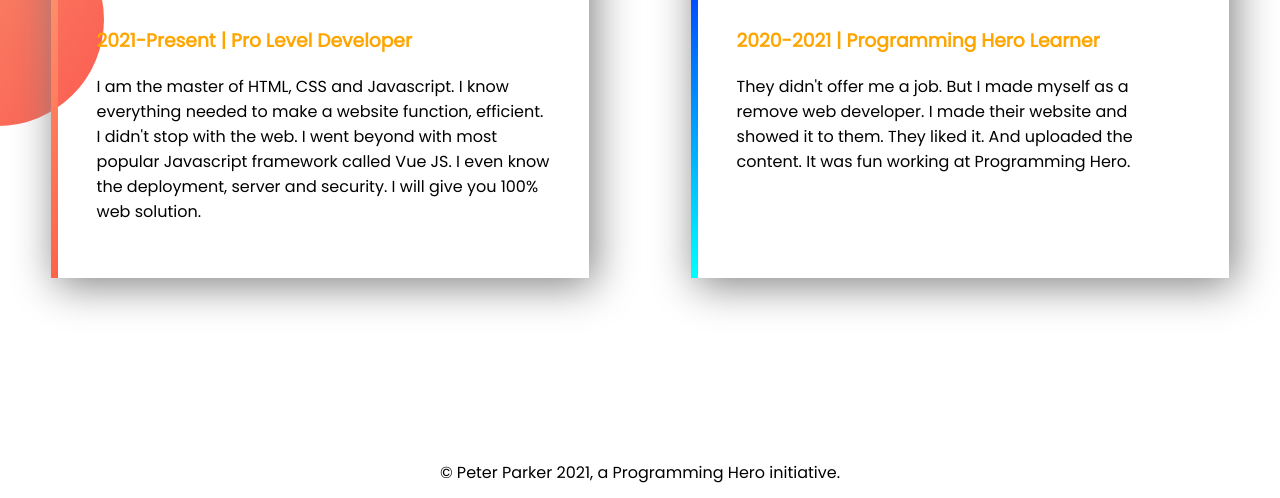
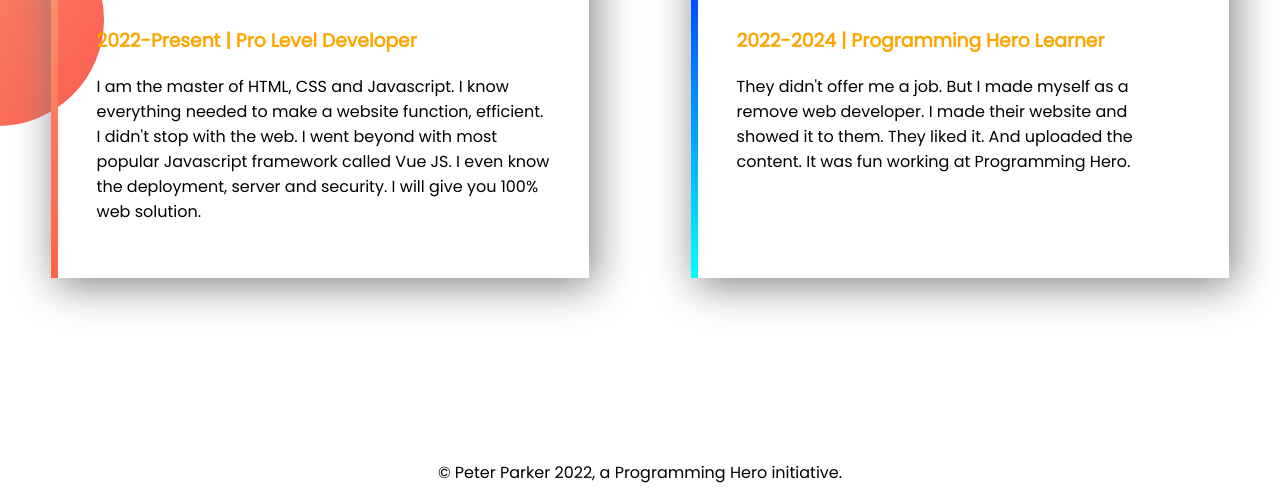
Before and after one commit to mohammadRcat/developer-portfolio, a plain HTML site: page index.html in a window 1280 px wide. Shown: the part 1390-1888 px from the top of the page. Drawn offline with Linux system fonts and the light colour scheme.

Commit message:
something change

```diff
--- a/index.html
+++ b/index.html
@@ -50,7 +50,7 @@
         <div class="flexible-container">
             <div class="for-shadow" id="full-stack">
                 <h2 class="heading-size">Full Stack Web Developer</h2>
-                <h3 class="heading3-color">2021-Present | Pro Level Developer</h3>
+                <h3 class="heading3-color">2022-Present | Pro Level Developer</h3>
                 <p>I am the master of HTML, CSS and Javascript. I know everything needed to make a website function,
                     efficient. I didn't stop with the web. I went beyond with most popular Javascript framework
                     called
@@ -59,7 +59,7 @@
             </div>
             <div class="for-shadow" id="baby-web">
                 <h2 class="heading-size">Baby Web Developer</h2>
-                <h3 class="heading3-color">2020-2021 | Programming Hero Learner</h3>
+                <h3 class="heading3-color">2022-2024 | Programming Hero Learner</h3>
                 <p>They didn't offer me a job. But I made myself as a remove web developer. I made their website and
                     showed
                     it to them. They liked it. And uploaded the content. It was fun working at Programming Hero.</p>
@@ -67,7 +67,7 @@
         </div>
     </section>
     <footer class="footer-container">
-        <P>© Peter Parker 2021, a Programming Hero initiative.</P>
+        <P>© Peter Parker 2022, a Programming Hero initiative.</P>
     </footer>
 </body>
 
```
